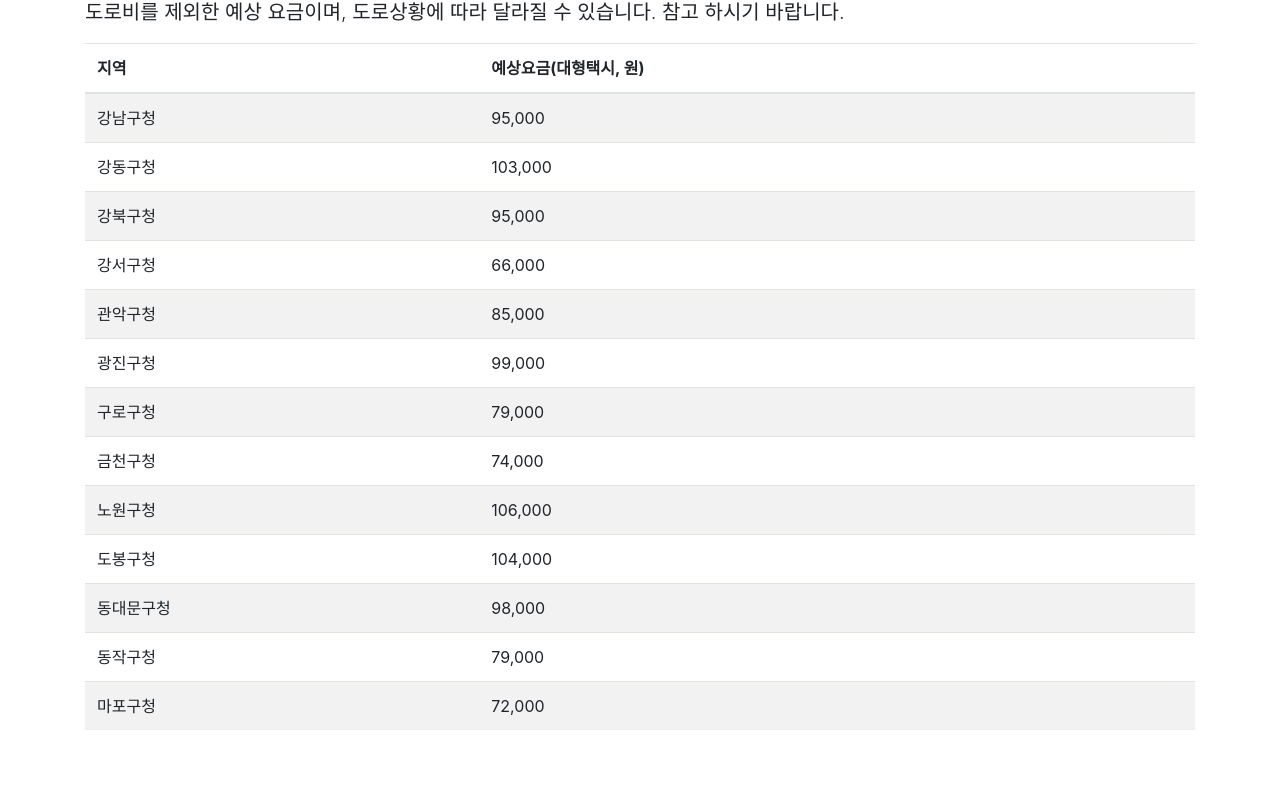
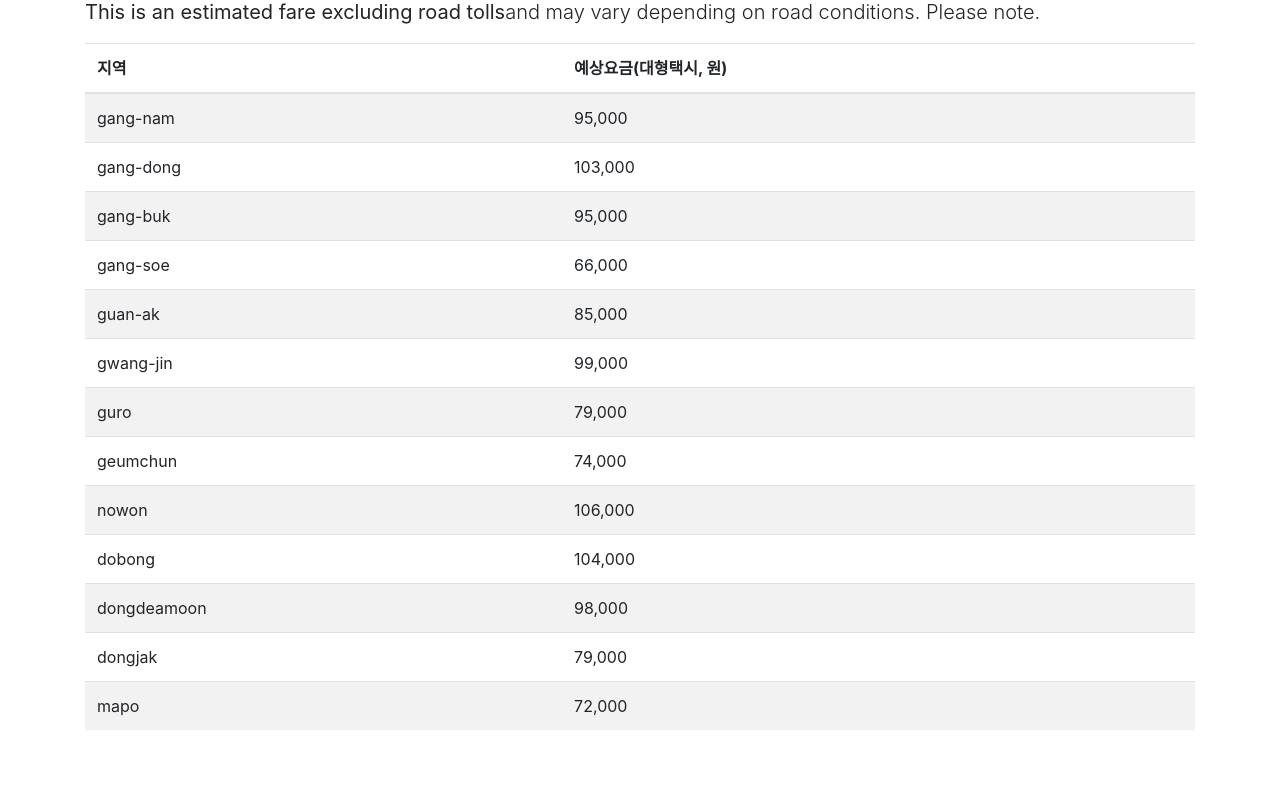
Before and after one commit to dbsdlrwn/johnnytaxi, a plain HTML site: page index_en.html in a window 1280 px wide. Shown: the part 745-1544 px from the top of the page. Drawn offline with nearby package versions, Linux system fonts and the light colour scheme.

Commit message:
Update index_en.html

```diff
--- a/index_en.html
+++ b/index_en.html
@@ -151,10 +151,9 @@
     <p></p>
     <div class="container">
       <div class="starter-template">
-        <h1>인천공항 ~ 서울지역 예상 요금</h1>
+        <h1>Incheon Airport ~ Seoul area estimated fare</h1>
         <p class="lead">
-          <b>도로비를 제외한 예상 요금</b>이며, 도로상황에 따라 달라질 수
-          있습니다. 참고 하시기 바랍니다.<br />
+          <b>This is an estimated fare excluding road tolls</b>and may vary depending on road conditions. Please note.<br />
         </p>
         <table class="table table-striped">
           <thead>
@@ -165,55 +164,55 @@
           </thead>
           <tbody>
             <tr>
-              <td>강남구청</td>
+              <td>gang-nam</td>
               <td>95,000</td>
             </tr>
             <tr>
-              <td>강동구청</td>
+              <td>gang-dong</td>
               <td>103,000</td>
             </tr>
             <tr>
-              <td>강북구청</td>
+              <td>gang-buk</td>
               <td>95,000</td>
             </tr>
             <tr>
-              <td>강서구청</td>
+              <td>gang-soe</td>
               <td>66,000</td>
             </tr>
             <tr>
-              <td>관악구청</td>
+              <td>guan-ak</td>
               <td>85,000</td>
             </tr>
             <tr>
-              <td>광진구청</td>
+              <td>gwang-jin</td>
               <td>99,000</td>
             </tr>
             <tr>
-              <td>구로구청</td>
+              <td>guro</td>
               <td>79,000</td>
             </tr>
             <tr>
-              <td>금천구청</td>
+              <td>geumchun</td>
               <td>74,000</td>
             </tr>
             <tr>
-              <td>노원구청</td>
+              <td>nowon</td>
               <td>106,000</td>
             </tr>
             <tr>
-              <td>도봉구청</td>
+              <td>dobong</td>
               <td>104,000</td>
             </tr>
             <tr>
-              <td>동대문구청</td>
+              <td>dongdeamoon</td>
               <td>98,000</td>
             </tr>
             <tr>
-              <td>동작구청</td>
+              <td>dongjak</td>
               <td>79,000</td>
             </tr>
             <tr>
-              <td>마포구청</td>
+              <td>mapo</td>
               <td>72,000</td>
             </tr>
           </tbody>
```
